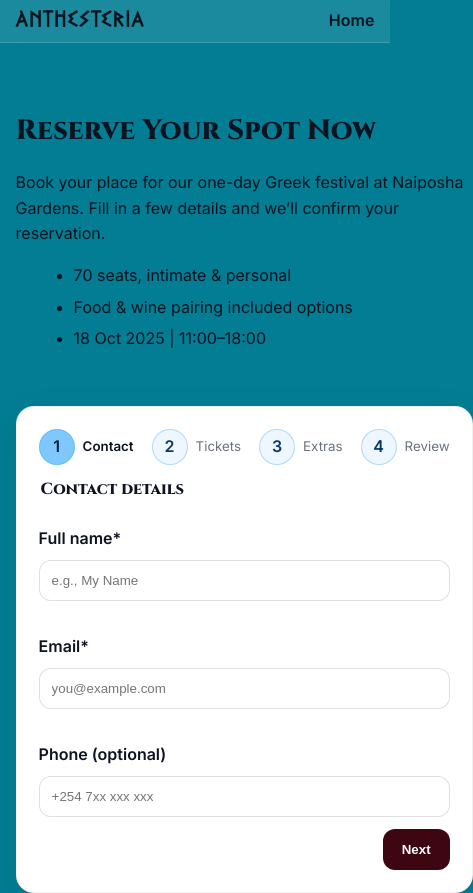
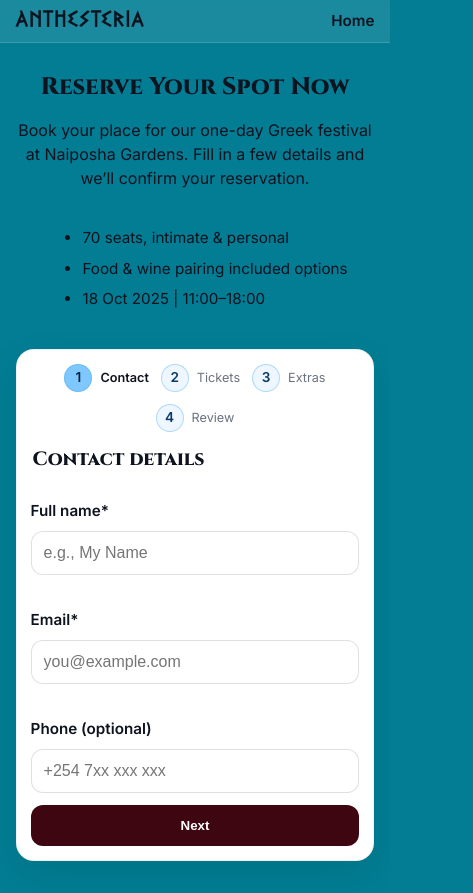
Before and after one commit to cf-agbeko/Anthesteria, a plain HTML site: page tickets.html in a window 390 px wide. Shown: the top 893 px of the page, 473 px wide, since content can reach past the window. Drawn offline with Linux system fonts and the light colour scheme.

Commit message:
fix site for mobile

```diff
--- a/style.css
+++ b/style.css
@@ -80,6 +80,31 @@ body{
   color:var(--wine);
 }
 
+@media (max-width: 768px) {
+  .nav {
+    display: flex;
+    flex-wrap: wrap;
+    justify-content: center;
+    gap: 10px;
+    margin-top: 10px;
+  }
+
+  .nav a {
+    margin: 0 8px;
+    font-size: 0.95rem;
+  }
+
+  .topbar .container {
+    flex-direction: column;
+    align-items: center;
+    gap: 4px;
+  }
+
+  .brand-text {
+    font-size: 1.8rem;
+  }
+}
+
 .hero{
   background:
     url("img/bg.jpg");
@@ -115,6 +140,32 @@ body{
   font-weight: normal;
   margin:6px 0 8px; line-height:1.15;
   font-size: 5rem;
+}
+
+@media (max-width: 900px) {
+  .hero {
+    padding: 140px 0 120px;
+    background-position: center;
+  }
+
+  .hero-copy {
+    width: 90%;
+    padding: 28px 20px;
+  }
+
+  .hero-copy h1 {
+    font-size: 2.6rem;
+    line-height: 1.2;
+  }
+
+  .subtitle {
+    font-size: 1rem;
+  }
+
+  .cta-row {
+    flex-direction: column;
+    gap: 10px;
+  }
 }
 
 .subtitle{
@@ -274,13 +325,23 @@ body{
   font-weight: 700;
 }
 
-@media (max-width: 900px){
-  .split-line{
+@media (max-width: 900px) {
+  .split-line {
     flex-direction: column;
     gap: 28px;
+    padding: 40px 20px;
   }
-  .split-line::before{ display: none; }
-  .half{ padding: 0; }
+
+  .split-line::before { display: none; }
+
+  .half {
+    padding: 0;
+  }
+
+  .right.half img.ng {
+    max-width: 100%;
+    margin: 10px 0;
+  }
 }
 
 .greek-section {
@@ -383,6 +444,13 @@ input:focus, select:focus{
   border:0;
 }
 
+@media (max-width: 700px) {
+  .map-wrap {
+    height: 250px;
+  }
+}
+
+
 .footer{
   background: var(--wine);
   color:#cdd5e1;
@@ -399,3 +467,14 @@ input:focus, select:focus{
 }
 
 .tiny{ font-size:12px; }
+
+@media (max-width: 600px) {
+  .footer {
+    font-size: 1rem;
+    padding: 12px 0;
+  }
+
+  .footer-inner p {
+    margin: 4px 0;
+  }
+}
--- a/tickets.css
+++ b/tickets.css
@@ -158,6 +158,103 @@ body{
   font-weight:700;
 }
 
+@media (max-width: 980px) {
+  .grid {
+    grid-template-columns: 1fr;
+    gap: 32px;
+  }
+
+  .intro {
+    text-align: center;
+  }
+
+  .intro h1 {
+    font-size: clamp(1.6rem, 5vw, 2.4rem);
+    line-height: 1.2;
+  }
+
+  .greek-list {
+    text-align: left;
+    display: inline-block;
+    margin-left: 0;
+  }
+
+  .form-wrap {
+    width: 100%;
+    padding: 18px;
+  }
+}
+
+/* Small phones: reduce font size and spacing */
+@media (max-width: 600px) {
+  body {
+    font-size: 0.95rem;
+  }
+
+  .tickets-hero {
+    padding: 40px 0 80px;
+  }
+
+  .stepper {
+    flex-wrap: wrap;
+    gap: 12px;
+    justify-content: center;
+  }
+
+  .stepper li span {
+    width: 28px;
+    height: 28px;
+    font-size: 0.85rem;
+  }
+
+  fieldset legend {
+    font-size: 1.2rem;
+  }
+
+  .field.two {
+    grid-template-columns: 1fr;
+  }
+
+  input, select {
+    font-size: 1rem;
+  }
+
+  .actions {
+    flex-direction: column;
+    align-items: stretch;
+  }
+
+  .btn {
+    width: 100%;
+    text-align: center;
+    padding: 12px;
+  }
+
+  .intro p {
+    font-size: 1rem;
+    line-height: 1.5;
+  }
+
+  .greek-list li {
+    font-size: 0.95rem;
+  }
+}
+
+/* Very small screens: keep form usable */
+@media (max-width: 400px) {
+  .tickets-hero {
+    padding: 24px 0 60px;
+  }
+
+  .intro h1 {
+    font-size: 1.5rem;
+  }
+
+  .form-wrap {
+    padding: 14px;
+  }
+}
+
 fieldset{
   border:0;
   padding:0;
```
